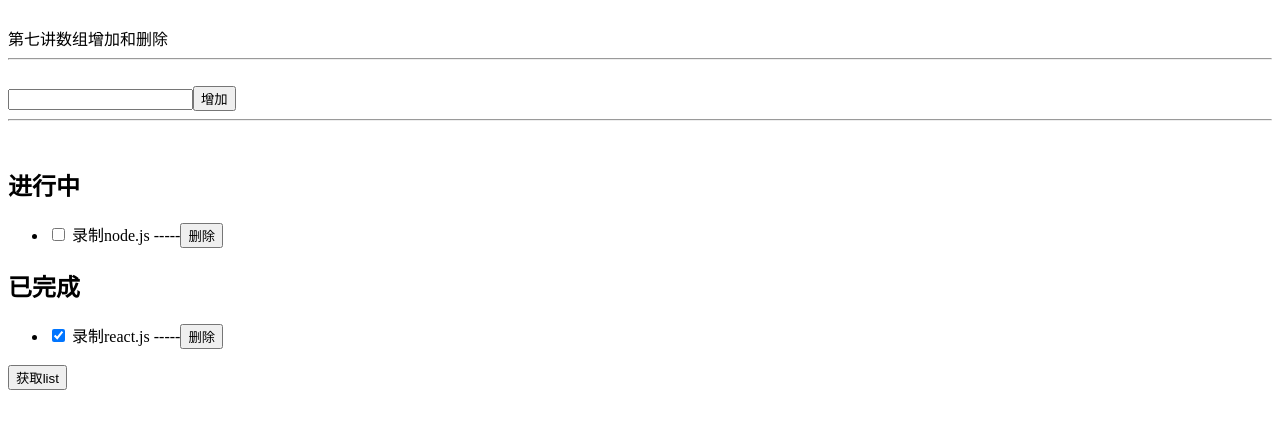
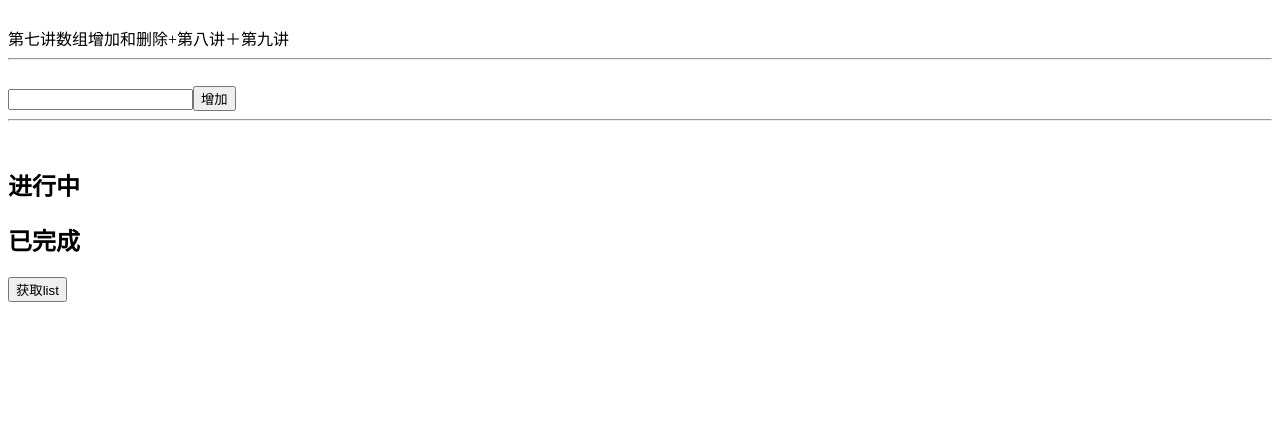
Before and after one commit to JiangYuan2899/vuetest, a Vue app: page / in a window 1280 px wide. Shown: the top 428 px of the page. Built offline with nearby package versions, Linux system fonts and the light colour scheme.

Commit message:
Update App.vue

```diff
--- a/src/App.vue
+++ b/src/App.vue
@@ -2,7 +2,7 @@
 
 	<div id='app'>
 	<br>
-	第七讲数组增加和删除
+	第七讲数组增加和删除+第八讲＋第九讲
 	<hr>
 	</hr>
 	</br>
@@ -16,7 +16,7 @@
 			<h2>进行中</h2>
 				<ul>
 					<li v-for='(item,key) in list' v-if='!item.checked'>
-					<input type="checkbox" v-model='item.checked'>	{{item.title}} -----<button @click='doDele(key)'>删除
+					<input type="checkbox" v-model='item.checked' @change='saveList()'>	{{item.title}} -----<button @click='doDele(key)'>删除
 					</button>
 					</li>
 				</ul>
@@ -41,21 +41,21 @@
 			ok:false,
 			todo:'',
 			list:[
-				{
-					title:'录制node.js',
-					checked:false,
+				// {
+				// 	title:'录制node.js',
+				// 	checked:false,
 
-				},
-				{
-					title:'录制react.js',
-					checked:true,
-				},
+				// },
+				// {
+				// 	title:'录制react.js',
+				// 	checked:true,
+				// },
 			]
 			}
 		},
 	methods:{
 		doAdd(e){
-			console.log(e.keyCode )
+			// console.log(e.keyCode)
 			if(e.keyCode==13){
 			// alert('增加');
 			//1、获取文本框输入的值 2、把文本框的值push到list里面
@@ -64,17 +64,28 @@
 					title:this.todo,
 					checked:false,
 				});
-			this.todo='';
+			// this.todo='';
 			}
+			localStorage.setiIem('key',JSON.stringify(this.list))
 		},
 		doDele(key){
 			//js里面 操作数组的方法
 			this.list.splice(key,1);
+			localStorage.setItem('key',JSON.stringify(this.list))
 		},
 		getlist(){
 			console.log(this.list)
+		},
+		saveList(){
+			localStorage.setItem('key',JSON.stringify(this.list))
 		}
-	}
+	},
+	mounted(){	/*生命周期函数 vue页面刷新就会触发方法*/
+			var list=JSON.parse(localStorage.getItem('list'));
+			if(list){
+				this.list=list;
+			}
+		}
 }
 
 </script>
```
